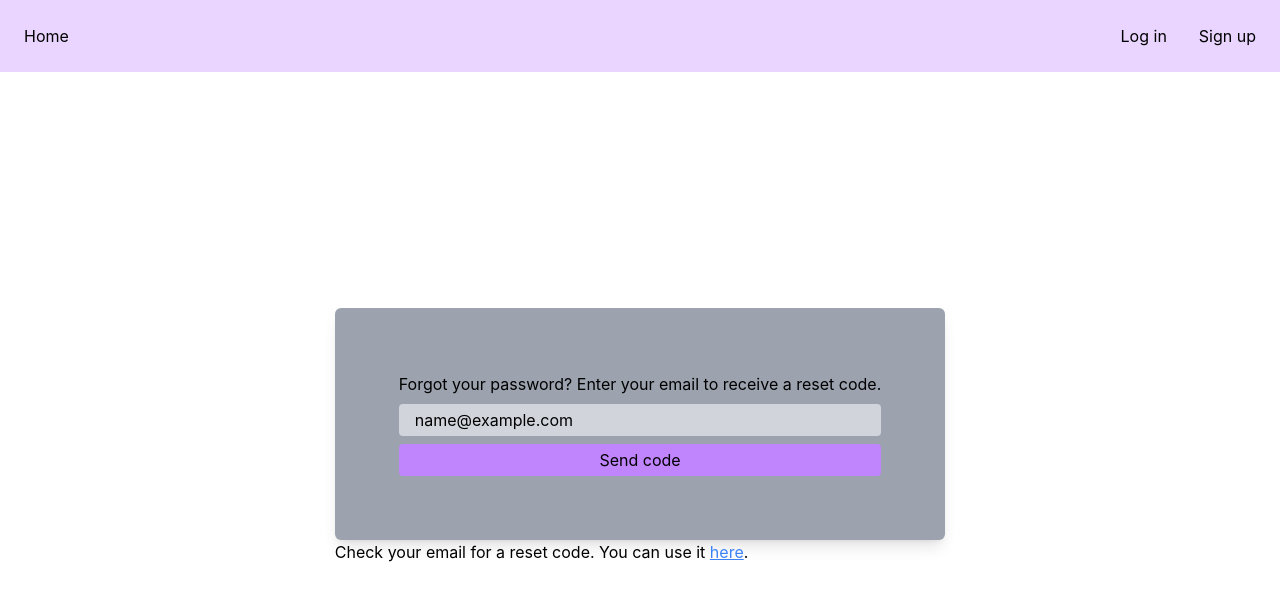
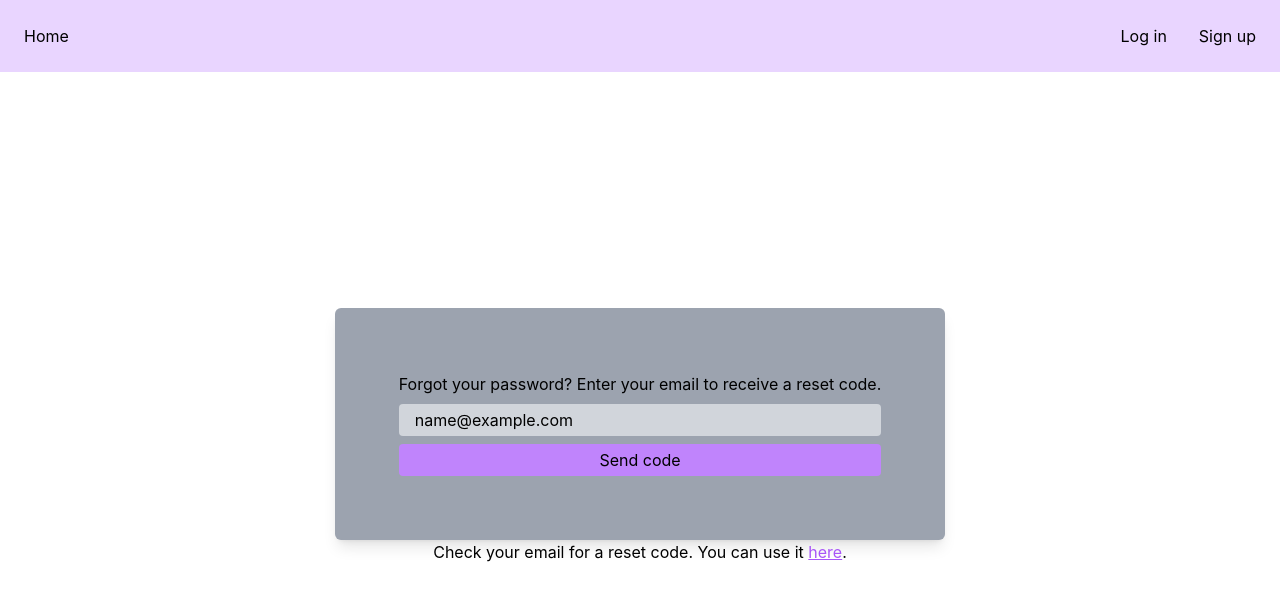
Before and after one commit to yusefwilson/miracle_minutes_frontend, a React (Create React App) app: page /forgot in a window 1280 px wide. Both pictures are taken after typing "name@example.com" into the empty fields and a click on the button "Send code". Shown: the top 600 px of the page. Built offline with nearby package versions, Linux system fonts and the light colour scheme; no server answers; the HTML template or start-up script is replaced by a standard one.

Commit message:
Style Forgot more

```diff
--- a/src/pages/ForgotPassword.jsx
+++ b/src/pages/ForgotPassword.jsx
@@ -45,7 +45,10 @@ export default function ForgotPassword()
                 <input className='bg-gray-300 rounded h-8 p-4 focus:outline-none' placeholder='Email' onChange={handle_change}></input>
                 <button className='bg-purple-400 rounded hover:bg-white h-8' type='submit'>Send code</button>
             </form>
-            {submitted ? <h1>Check your email for a reset code. You can use it <a className='text-blue-500 underline hover:text-dark-blue-500' href={'/reset?e=' + email}>here</a>.</h1> : null}
+            {submitted ?
+            <h1 className='text-center'>Check your email for a reset code. You can use it <span></span>
+                <a className='text-center text-purple-500 underline hover:text-black' href={'/reset?e=' + email}>here</a>.
+            </h1> : null}
             {error_message !== '' ? <h1 className='text-center text-red-300'>{error_message}</h1> : null}
         </div>
     );
```
